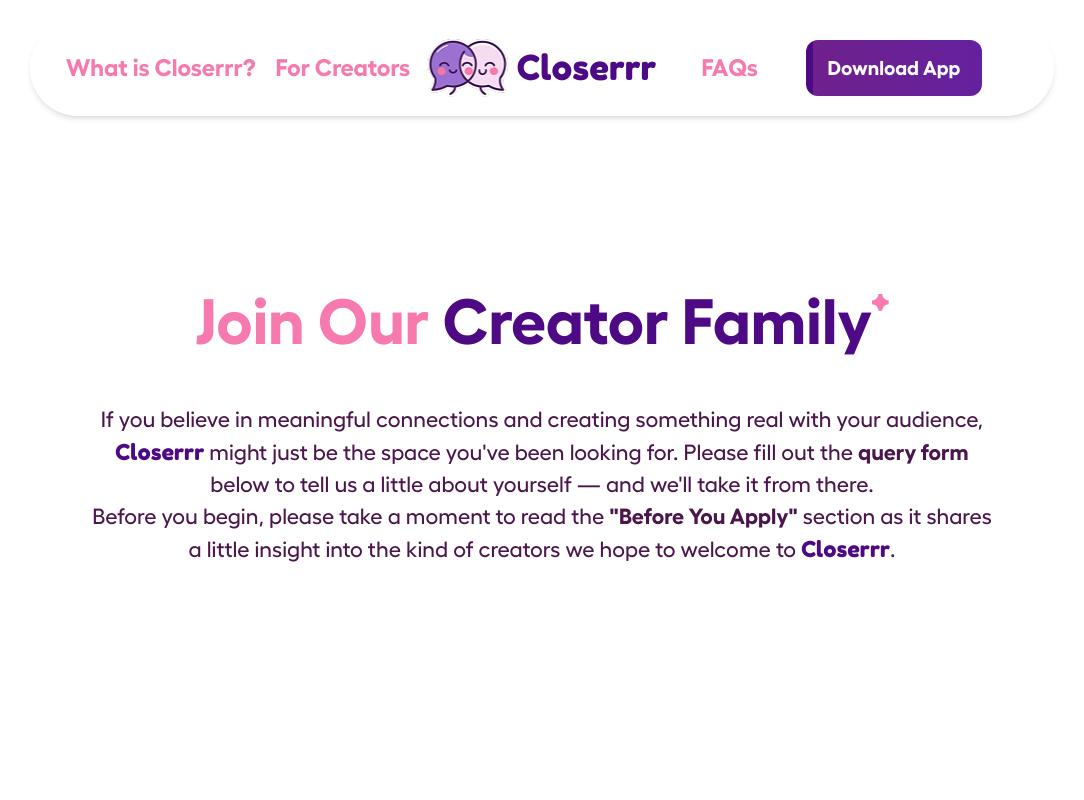
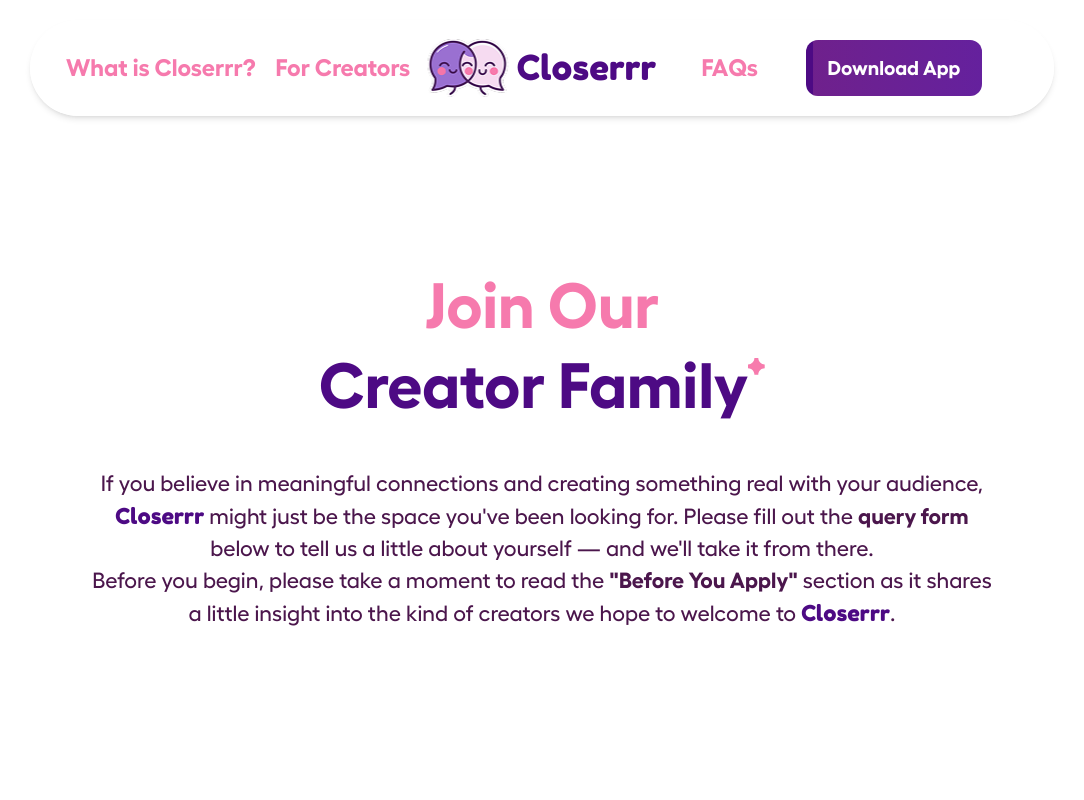
Before and after one commit to sharkbrews/Closerrr-New, a React (Vite) app: page /join-closerrr in a window 1280 px wide. Shown: the top 800 px of the page, without its empty margins (98-1182 px from the left). Built offline with nearby package versions, Linux system fonts and the light colour scheme; the HTML template or start-up script is replaced by a standard one.

Commit message:
Refactor Creator page title layout to two lines and fix full fold height

```diff
--- a/src/pages/Creators.jsx
+++ b/src/pages/Creators.jsx
@@ -34,17 +34,17 @@
     <div className="flex-1 min-h-screen scroll-smooth hide-scrollbar">
       <div className="w-full min-h-screen flex flex-col ">
         <motion.div
-          className="w-full min-h-fit md:min-h-screen flex flex-col items-center justify-center pt-24 md:pt-0 pb-10 md:pb-0 mt-6 gap-[3.3vmax]"
+          className="w-full min-h-screen flex flex-col items-center justify-center pt-16 md:pt-24 gap-[3.3vmax]"
           initial="initial"
           animate="animate"
           variants={staggerContainer}
         >
           <motion.h1
-            className="flex flex-wrap justify-center text-center text-customPink-500 lg:text-creator-heading-lg text-4xl font-hellix-bold mb-0 leading-tight"
+            className="flex flex-col items-center justify-center text-center text-customPink-500 lg:text-creator-heading-lg text-4xl font-hellix-bold mb-0 leading-tight"
             variants={fadeInUp}
           >
-            Join Our&nbsp;
-            <span className="text-customPurple-500 flex items-start">
+            <span>Join Our</span>
+            <span className="text-customPurple-500 flex items-start justify-center">
               Creator Family
               <motion.span
                 initial={{ rotate: 0, scale: 0 }}
```
